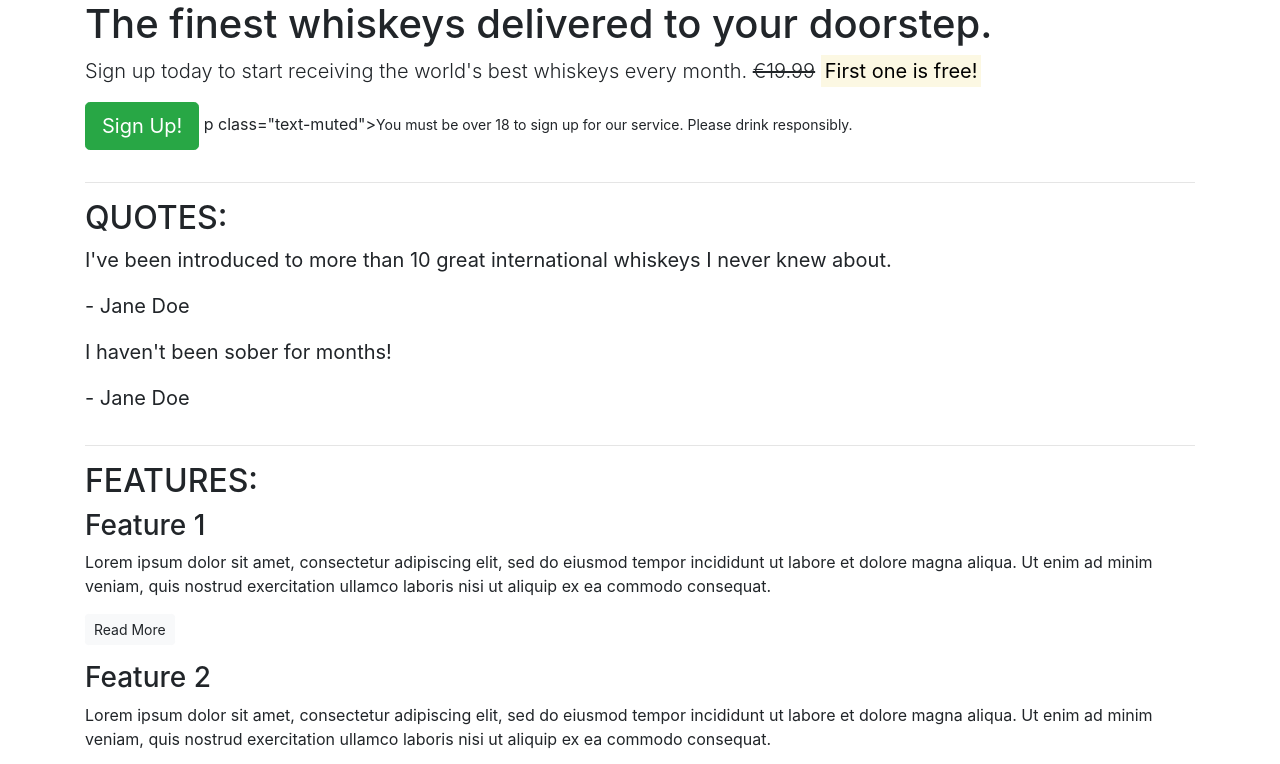
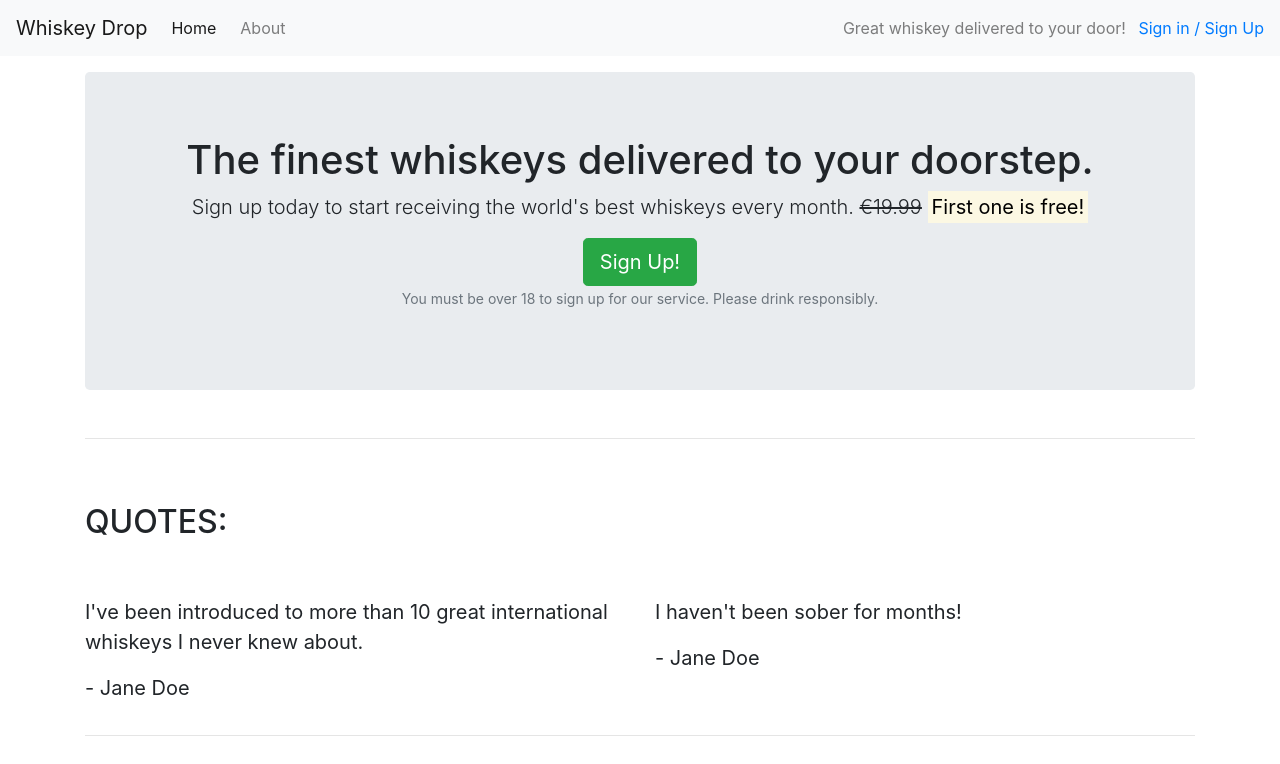
Before and after one commit to WelshDan/bootstrapbasecamp, a plain HTML site: page index.html in a window 1280 px wide. Shown: the top 764 px of the page. Drawn offline with nearby package versions, Linux system fonts and the light colour scheme.

Commit message:
Add jumbotron  and spacing to text

```diff
--- a/index.html
+++ b/index.html
@@ -11,15 +11,29 @@
     <title>Whiskey drop | Taste a new whiskey every month</title>
 </head>
 <body>
-    <article class="container">
+    <nav class="navbar navbar-light bg-light navbar-expand-sm">
+        <a href="/" class="navbar-brand">Whiskey Drop</a>
+        <ul class="navbar-nav mr-auto">
+            <li class="active nav-item mr-2"><a class="nav-link" href="/">Home</a></li>
+            <li class="nav-item mr-2"><a class="nav-link" href="/about">About</a></li>
+            <li class="nav-item mr-2 d-block d-sm-none"><a class="nav-link" href="/login">Sign in / Sign Up</a></li>
+        </ul>
+        <div class="d-none d-md-block">
+            <p class="navbar-text my-auto mr-2">Great whiskey delivered to your door!</p>
+            <a href="/login">Sign in / Sign Up</a>
+        </div>
+    </nav>
+    <article class="container mt-3">
         <!-- Callout -->
         <div class="row">
             <div class="col-12">
-            <section class="callout">
+            <section class="callout jumbotron text-center">
                 <h1>The finest whiskeys delivered to your doorstep.</h1>
-                <p class="lead">Sign up today to start receiving the world's best whiskeys every month. <s>€19.99</s> <strong><mark>First one is free!</mark></strong></p>
+                <p class="lead">Sign up today to start receiving the world's best whiskeys every month. <s class="d-none d-sm-inline">€19.99</s>
+                    <span class="d-inline d-sm-none"><br></span>
+                    <strong><mark>First one is free!</mark></strong></p>
                 <button class="btn btn-success btn-lg">Sign Up!</button>
-                p class="text-muted"><small>You must be over 18 to sign up for our service. Please drink responsibly.</small></p>
+                <p class="text-muted"><small>You must be over 18 to sign up for our service. Please drink responsibly.</small></p>
             </section>
             </div>
         </div>
@@ -29,18 +43,18 @@
         <!-- Quotes -->
         <section class="quotes">
             <div class="row">
-                <div class="col-12">
+                <div class="col-12 my-5">
                     <h2 class="text-uppercase">Quotes:</h2>
                 </div>
             </div>
             <div class="row">
-                <div class="col-12">
+                <div class="col-12 col-md-6">
                 <blockquote class="blockquote">
                     <p>I've been introduced to more than 10 great international whiskeys I never knew about.</p>
                     <p>- Jane Doe</p>
                 </blockquote>
             </div>
-            <div class="col-12">
+            <div class="col-12 col-md-6">
                 <blockquote class="blockquote">
                     <p>I haven't been sober for months!</p>
                     <p>- Jane Doe</p>
@@ -54,26 +68,26 @@
         <!-- Features -->
         <section class="features">
             <div class="row">
-                <div class="col-12">
+                <div class="col-12 my-5">
                 <h2 class="text-uppercase">Features:</h2>
             </div>
         </div>
             <div class="row">
-                <div class="col-12">
+                <div class="col-12 col-md-6 col-lg-4">
                 <div class="feature">
                     <h3>Feature 1</h3>
                     <p>Lorem ipsum dolor sit amet, consectetur adipiscing elit, sed do eiusmod tempor incididunt ut labore et dolore magna aliqua. Ut enim ad minim veniam, quis nostrud exercitation ullamco laboris nisi ut aliquip ex ea commodo consequat.</p>
                     <p><a class="btn btn-sm btn-light" href="">Read More</a></p>
                 </div>
             </div>
-            <div class="col-12">
+            <div class="col-12 col-md-6 col-lg-4">
                 <div class="feature">
                     <h3>Feature 2</h3>
                     <p>Lorem ipsum dolor sit amet, consectetur adipiscing elit, sed do eiusmod tempor incididunt ut labore et dolore magna aliqua. Ut enim ad minim veniam, quis nostrud exercitation ullamco laboris nisi ut aliquip ex ea commodo consequat.</p>
                     <p><a class="btn btn-sm btn-light" href="">Read More</a></p>
                 </div>
             </div>
-                <div class="col-12">
+                <div class="col-12 d-md-none d-lg-block col-lg-4">
                     <div class="feature">
                         <h3>Feature 3</h3>
                         <p>Lorem ipsum dolor sit amet, consectetur adipiscing elit, sed do eiusmod tempor incididunt ut labore et dolore magna aliqua. Ut enim ad minim veniam, quis nostrud exercitation ullamco laboris nisi ut aliquip ex ea commodo consequat.</p>
```
